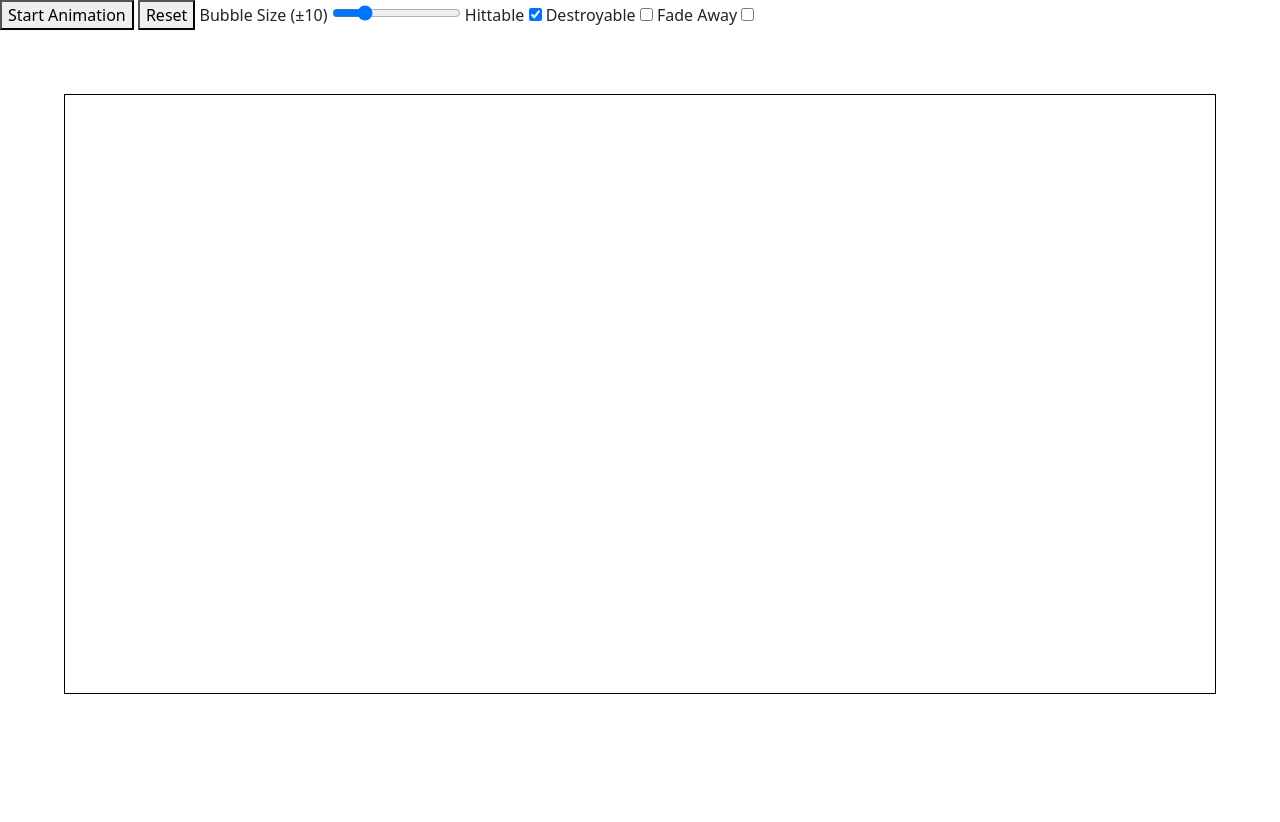
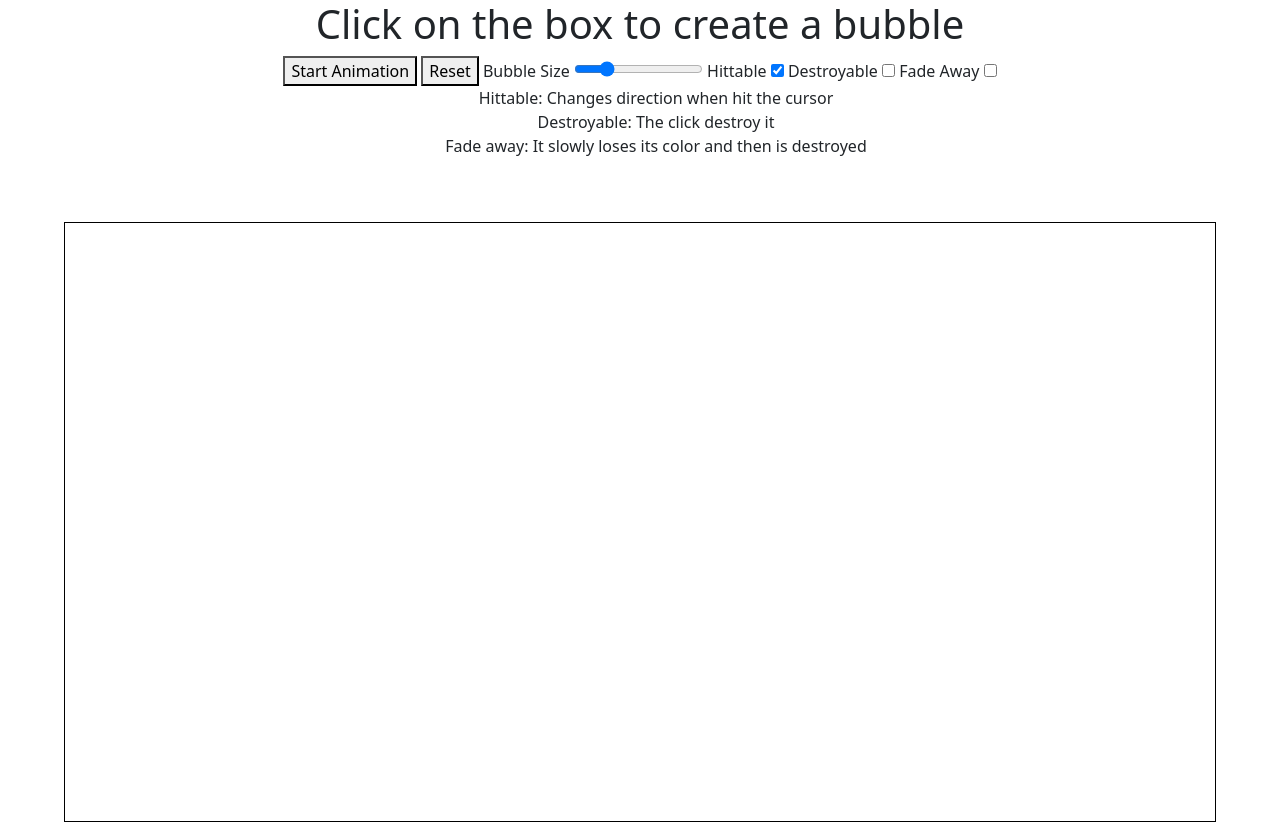
Before and after one commit to MBarni458/BubbleJS, a website built with webpack: page index.html in a window 1280 px wide. Both pictures are taken after a click on the checkbox "Hittable". Before the commit the page ends 800 px from the top, so only its background shows below. Built offline with nearby package versions, Linux system fonts and the light colour scheme.

Commit message:
made it more user-friendly

```diff
--- a/css/style.css
+++ b/css/style.css
@@ -12,3 +12,12 @@
   margin-top: 5%;
   border: 1px solid black;
 }
+
+#infoBox {
+  width: 100%;
+  text-align: center;
+}
+
+ul {
+  list-style-type: none;
+}
--- a/index.html
+++ b/index.html
@@ -13,11 +13,15 @@
 <body>
 <script src="js/app.js" type="module"></script>
 
+<div id="infoBox">
+
+  <h1>Click on the box to create a bubble</h1>
+
   <form onsubmit="event.preventDefault();">
     <button id="startButton">Start Animation</button>
     <button id="resetButton">Reset</button>
 
-  <label for="BubbleSizeSlide">Bubble Size (±10)</label>
+    <label for="BubbleSizeSlide">Bubble Size</label>
     <input id="BubbleSizeSlide" max="100" min="10" step="1" type="range" value="30">
 
 
@@ -31,6 +35,14 @@
     <input id="fadeCheckbox" type="checkbox">
   </form>
 
+  <ul>
+    <li>Hittable: Changes direction when hit the cursor</li>
+    <li>Destroyable: The click destroy it</li>
+    <li>Fade away: It slowly loses its color and then is destroyed</li>
+  </ul>
+
+</div>
+
 <div id="bubbleContainer"></div>
 
 </body>
--- a/js/settings.js
+++ b/js/settings.js
@@ -7,12 +7,12 @@ export const bubbleSettings = (function () {
         x: 1,
         y: 1
       },
-      diameter: 10,
-      diameterVariety: 50,
+      diameter: 30,
+      diameterVariety: 0,
       color: {
         r: 255,
-        g: 0,
-        b: 90,
+        g: 255,
+        b: 255,
       },
       minVelocity: 1,
       maxVelocity: 3,
```
Lines whose indentation alone changed are shown as unchanged.
